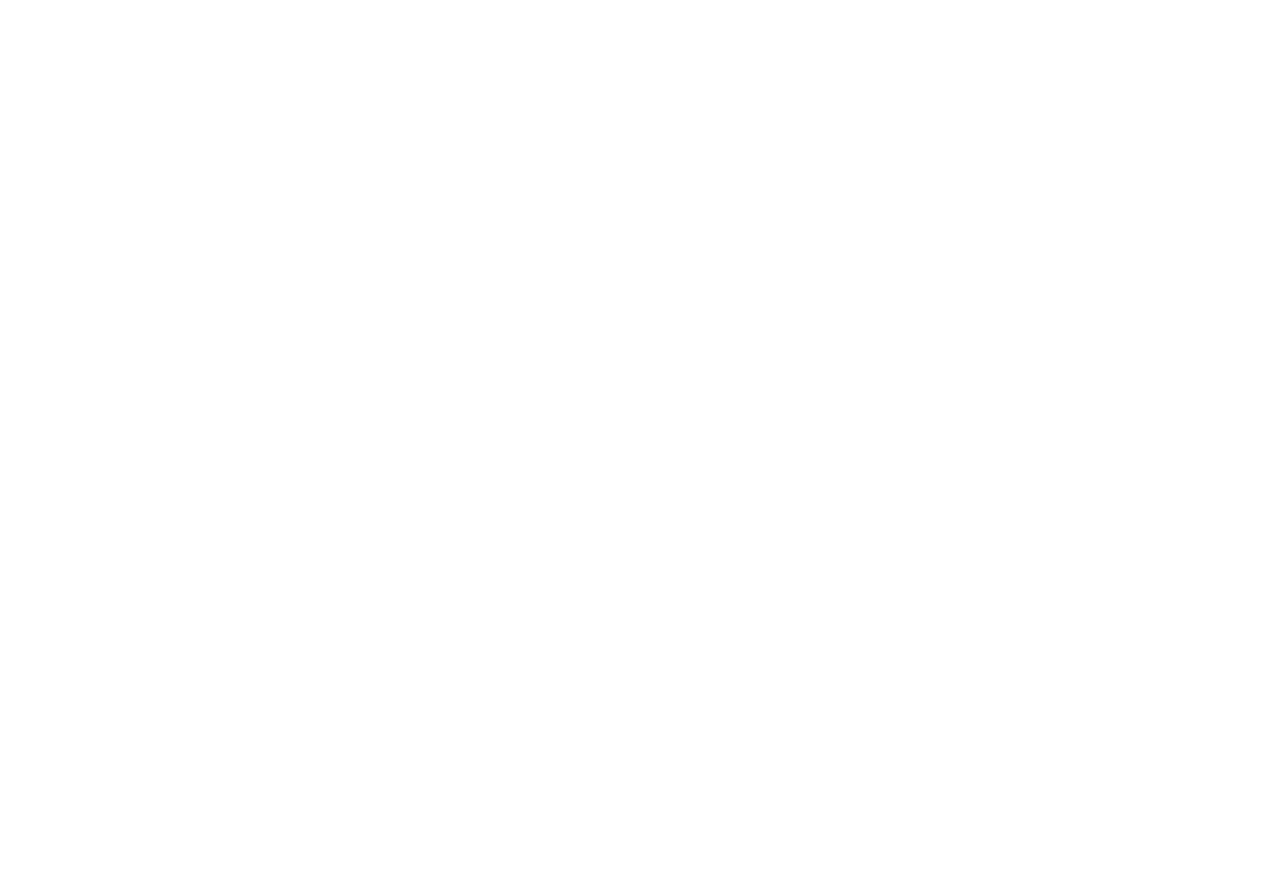
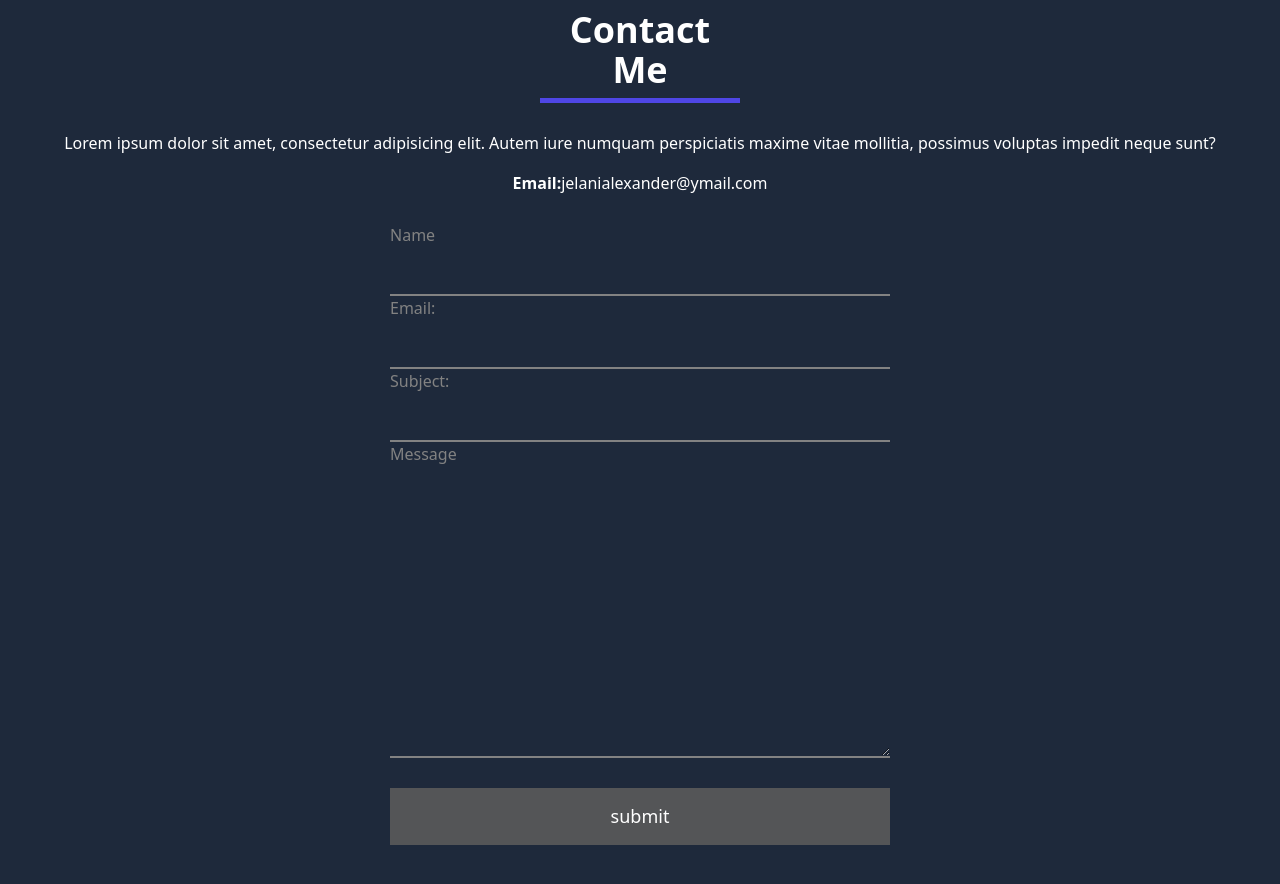
Before and after one commit to AlexJelani/jelani-portfolio, a React (Vite) app: page / in a window 1280 px wide. Shown: the part 2240-3124 px from the top of the page. Before the commit the page ends 2170 px from the top, so only its background shows below. Built offline with nearby package versions, Linux system fonts and the light colour scheme.

Commit message:
added form to Contact

```diff
--- a/src/App.jsx
+++ b/src/App.jsx
@@ -3,6 +3,7 @@
 import Hero from "./components/Hero"
 import About from "./components/About"
 import Projects from "./components/Projects"
+import Contact from "./components/Contact"
 function App() {
   return (
     <>
@@ -10,6 +11,7 @@
       <Hero/>
       <About/>
       <Projects/>
+      <Contact/>
     </>
   )
 
--- /dev/null
+++ b/src/components/Contact.jsx
@@ -0,0 +1,32 @@
+import React from "react";
+
+const Contact = () => {
+  return (
+    <section className="bg-secondary py-20">
+    <div className="text-center md:-[-60%] mx-auto text-white">
+      <h2 className="text-4xl font-bold mb-5 border-b-[5px] w-[200px] mx-auto border-indigo-600 pb-2">
+        Contact Me
+      </h2>
+      <p className="py-2">Lorem ipsum dolor sit amet, consectetur adipisicing elit. Autem iure numquam perspiciatis
+        maxime vitae mollitia,
+         possimus voluptas impedit neque sunt?</p>
+         <p className="py-2"><span className="font-bold">Email:</span>jelanialexander@ymail.com</p>
+      <form action="https://formsubmit.co/jelanialexander82@gmail.com" method="POST">
+              <label for="name" class="lang" key="INPUTNAME">Name</label>
+              <input type="text" name="name" required />
+              <input type="hidden" name="_next" value="https://www.alexander-jelani.me/thankyou.html" />
+              <input type="hidden" name="_captcha" value="false" />
+              <label for="email" class="lang" key="EMAIL">Email:</label>
+              <input type="email" name="email" required />
+              <label for="subject" class="lang" key="SUBJECT">Subject:</label>
+              <input type="text" name="subject" id="subject" />
+              <label for="message" class="lang" key="MESSAGE">Message</label>
+              <textarea name="message" id="message" cols="30" rows="10" required></textarea>
+              <input type="submit" name="submit" value="submit" class="lang" key="SUBMIT" />
+          </form>
+    </div>
+    </section>
+  );
+};
+
+export default Contact;
--- a/src/index.css
+++ b/src/index.css
@@ -44,3 +44,51 @@
 projects.img {
 width: 100%;
 }
+
+form {
+  display: flex;
+  flex-direction: column;
+  max-width: 500px;
+  margin: 0 auto;
+  text-align: left;
+  padding: 20px 0;
+  color: #828282;
+  background-color: transparent;
+}
+
+input.textarea.label {
+  display: block;
+  margin: 0 auto;
+  color: #828282;
+}
+input,
+textarea {
+  background-color: transparent;
+  border: 0;
+  border-bottom: 2px solid #828282;
+}
+
+input[type="submit"] {
+  background-color: #545557;
+  padding: 15px 0;
+  color: white;
+  font-size: 18px;
+  border-bottom: none;
+  margin-top: 30px;
+  cursor: pointer;
+  transition: all 0.3s ease;
+}
+input[type="submit"]:hover {
+  background: #fff;
+  color: #1b1c1e;
+}
+input,
+textarea {
+  color: white;
+  font-size: 18px;
+  padding: 10px;
+}
+input:focus,
+textarea:focus {
+  outline: 1px solid #828282;
+}
```
